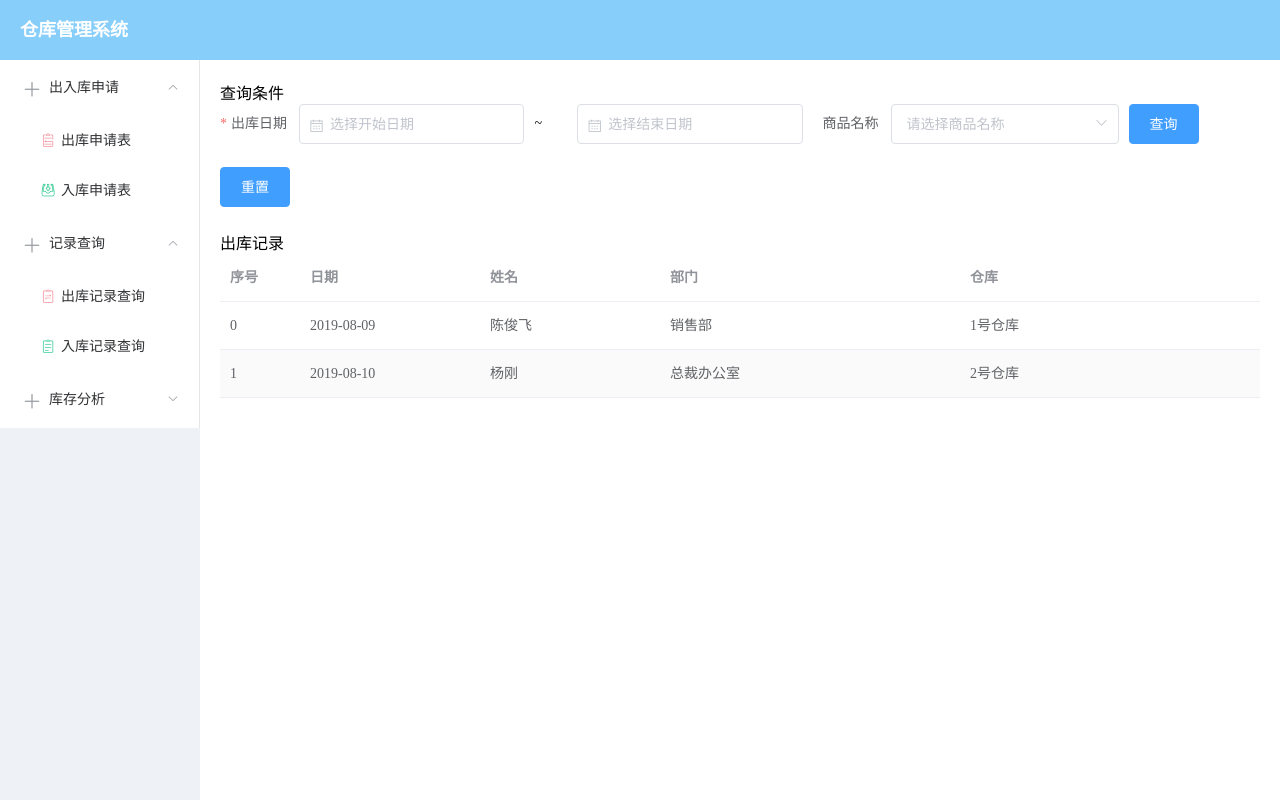
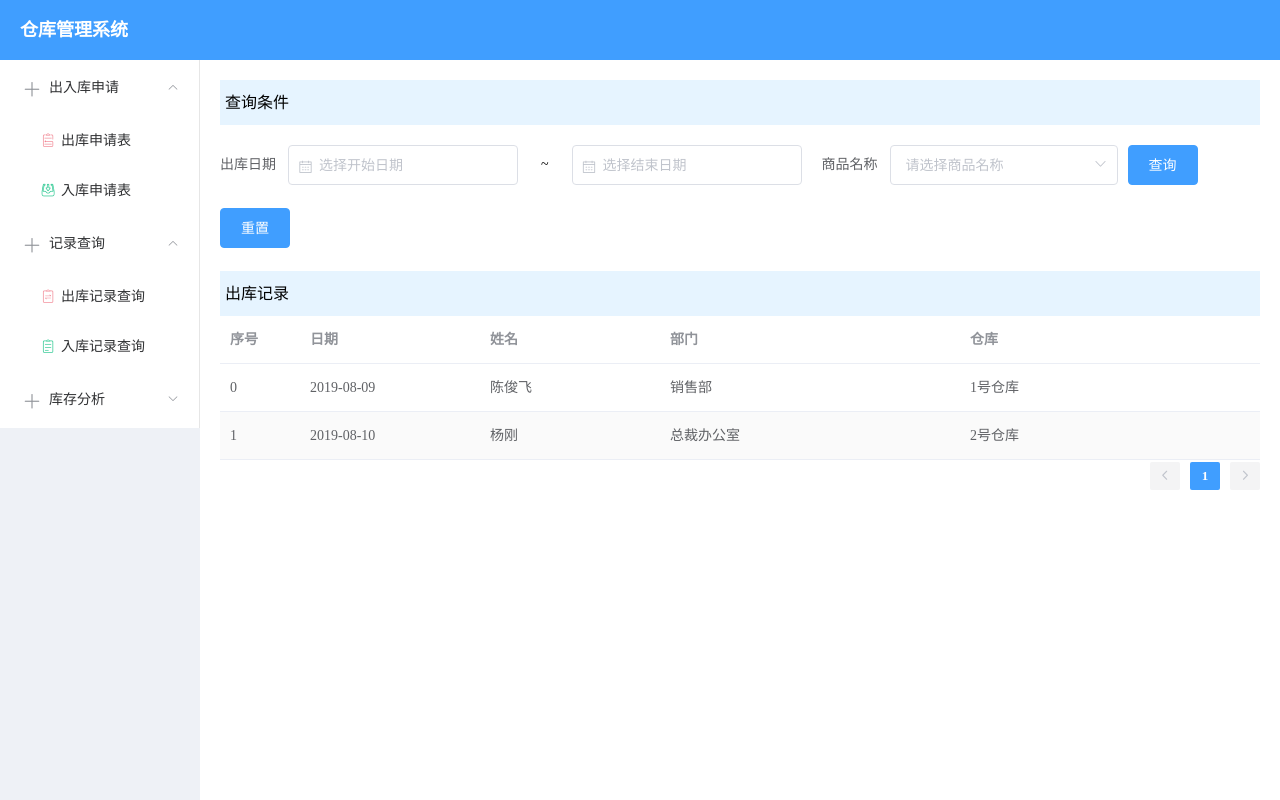
Before and after one commit to gitBingxu/ware-manage, a Vue app: page /outquery in a window 1280 px wide. Shown: the top 800 px of the page. Built offline with nearby package versions, Linux system fonts and the light colour scheme.

Commit message:
add in-out query

```diff
--- /dev/null
+++ b/src/components/queryCondition.vue
@@ -0,0 +1,74 @@
+<template>
+  <div>
+    <div class="condition">查询条件</div>
+    <el-form :inline="true" :model="query" class="demo-form-inline query">
+      <el-form-item :label="text">
+        <el-col :span="11">
+          <el-form-item>
+            <el-date-picker type="date" placeholder="选择开始日期" v-model="query.date1" style="width: 100%;"></el-date-picker>
+          </el-form-item>
+        </el-col>
+        <el-col class="line" :span="2">~</el-col>
+        <el-col :span="11">
+          <el-form-item>
+            <el-date-picker type="date" placeholder="选择结束日期" v-model="query.date2" style="width: 100%;"></el-date-picker>
+          </el-form-item>
+        </el-col>
+      </el-form-item>
+      <el-form-item label="商品名称">
+        <el-select v-model="query.product" placeholder="请选择商品名称">
+          <el-option label="灭火器" value="anni"></el-option>
+          <el-option label="手机" value="mobile"></el-option>
+        </el-select>
+      </el-form-item>
+      <el-form-item>
+        <el-button type="primary" @click="queryRecord">查询</el-button>
+      </el-form-item>
+      <el-form-item>
+        <el-button type="primary" @click="reset">重置</el-button>
+      </el-form-item>
+    </el-form>
+  </div>
+</template>
+
+<script>
+export default {
+  name: 'QueryCondi',
+  props: ['text'],
+  components: {
+
+  },
+  data () {
+    return {
+      query: {
+        date1: '',
+        date2: '',
+        product: ''
+      }
+    }
+  },
+  methods: {
+    queryRecord () {
+      console.log('query')
+    },
+    reset () {
+      this.query = {}
+    }
+  }
+}
+</script>
+
+<style lang="scss" scoped>
+.condition {
+  line-height: 45px;
+  padding-left: 5px;
+  background: #e6f4ff;
+  }
+  .query {
+    margin-top: 20px;
+  }
+  .line {
+    text-align: center;
+    padding-right: 10px;
+  }
+</style>
--- /dev/null
+++ b/src/components/recordTab.vue
@@ -0,0 +1,83 @@
+<template>
+  <div>
+    <div class="record">{{text}}</div>
+    <el-table :data="record" stripe max-height="1008">
+      <el-table-column
+      prop="num"
+      label="序号"
+      width="80">
+      </el-table-column>
+      <el-table-column
+        prop="date"
+        label="日期"
+        width="180">
+      </el-table-column>
+      <el-table-column
+        prop="name"
+        label="姓名"
+        width="180">
+      </el-table-column>
+      <el-table-column
+        prop="unit"
+        label="部门">
+      </el-table-column>
+      <el-table-column
+        prop="ware"
+        label="仓库">
+      </el-table-column>
+    </el-table>
+    <div class="pag-cnt">
+      <el-pagination
+      background
+      layout="prev, pager, next"
+      :total="10"
+      class="pag">
+      </el-pagination>
+    </div>
+  </div>
+</template>
+
+<script>
+export default {
+  name: 'RecordTab',
+  props: ['text'],
+  components: {
+
+  },
+  data () {
+    return {
+      record: [{
+        num: 0,
+        date: '2019-08-09',
+        dev: '灭火器',
+        name: '陈俊飞',
+        unit: '销售部',
+        ware: '1号仓库'
+      }, {
+        num: 1,
+        date: '2019-08-10',
+        dev: '灭火器',
+        name: '杨刚',
+        unit: '总裁办公室',
+        ware: '2号仓库'
+      }]
+    }
+  }
+}
+</script>
+
+<style lang="scss" scoped>
+.record {
+  line-height: 45px;
+  padding-left: 5px;
+  background: #e6f4ff;
+}
+.pag-cnt {
+  position: relative;
+  width: calc(100vw - 200px);
+  .pag {
+    position: absolute;
+    right: 30px;
+  }
+}
+</style>
--- a/src/views/inQuery/inQuery.vue
+++ b/src/views/inQuery/inQuery.vue
@@ -1,14 +1,19 @@
 <template>
   <div>
-    in InQuery
+    <query-cons text="入库日期"></query-cons>
+    <record-tab text="入库记录"></record-tab>
   </div>
 </template>
 
 <script>
+import QueryCons from '@/components/queryCondition'
+import RecordTab from '@/components/recordTab'
+
 export default {
   name: 'InQuery',
   components: {
-
+    QueryCons,
+    RecordTab
   },
   data () {
     return {
--- a/src/views/manage.vue
+++ b/src/views/manage.vue
@@ -33,7 +33,7 @@
         </el-submenu>
       </el-menu>
     </el-aside>
-    <el-main>
+    <el-main class="main">
       <keep-alive>
         <router-view/>
       </keep-alive>
@@ -59,7 +59,7 @@ export default {
 
 <style lang="scss" scoped>
   .header {
-    background-color:#87CEFA;
+    background-color:#409EFF;
     box-sizing: border-box;
     h1 {
       line-height: 60px;
@@ -72,7 +72,7 @@ export default {
   .aside {
     color: #333;
     background-color: rgb(238, 241, 246);
-    height: 900px;
+    height: calc(100vh - 60px);
     a {
       text-decoration: none;
     }
--- a/src/views/outQuery/outQuery.vue
+++ b/src/views/outQuery/outQuery.vue
@@ -1,98 +1,23 @@
 <template>
   <div>
-    <div>查询条件</div>
-    <el-form :inline="true" :model="query" class="demo-form-inline">
-      <el-form-item label="出库日期" required>
-        <el-col :span="11">
-          <el-form-item required>
-            <el-date-picker type="date" placeholder="选择开始日期" v-model="query.date1" style="width: 100%;"></el-date-picker>
-          </el-form-item>
-        </el-col>
-        <el-col class="line" :span="2">~</el-col>
-        <el-col :span="11">
-          <el-form-item required>
-            <el-date-picker type="date" placeholder="选择结束日期" v-model="query.date2" style="width: 100%;"></el-date-picker>
-          </el-form-item>
-        </el-col>
-      </el-form-item>
-      <el-form-item label="商品名称">
-        <el-select v-model="query.product" placeholder="请选择商品名称">
-          <el-option label="灭火器" value="anni"></el-option>
-          <el-option label="手机" value="mobile"></el-option>
-        </el-select>
-      </el-form-item>
-      <el-form-item>
-        <el-button type="primary" @click="queryRecord">查询</el-button>
-      </el-form-item>
-      <el-form-item>
-        <el-button type="primary" @click="reset">重置</el-button>
-      </el-form-item>
-    </el-form>
-    <div>出库记录</div>
-    <el-table :data="out_ware_record" stripe>
-      <el-table-column
-      prop="num"
-      label="序号"
-      width="80">
-      </el-table-column>
-      <el-table-column
-        prop="date"
-        label="日期"
-        width="180">
-      </el-table-column>
-      <el-table-column
-        prop="name"
-        label="姓名"
-        width="180">
-      </el-table-column>
-      <el-table-column
-        prop="unit"
-        label="部门">
-      </el-table-column>
-      <el-table-column
-        prop="ware"
-        label="仓库">
-      </el-table-column>
-    </el-table>
+    <query-cons text="出库日期"></query-cons>
+    <record-tab text="出库记录"></record-tab>
   </div>
 </template>
 
 <script>
+import QueryCons from '@/components/queryCondition'
+import RecordTab from '@/components/recordTab'
+
 export default {
   name: 'OutQuery',
   components: {
-
+    QueryCons,
+    RecordTab
   },
   data () {
     return {
-      query: {
-        date1: '',
-        date2: '',
-        product: ''
-      },
-      out_ware_record: [{
-        num: 0,
-        date: '2019-08-09',
-        dev: '灭火器',
-        name: '陈俊飞',
-        unit: '销售部',
-        ware: '1号仓库'
-      }, {
-        num: 1,
-        date: '2019-08-10',
-        dev: '灭火器',
-        name: '杨刚',
-        unit: '总裁办公室',
-        ware: '2号仓库'
-      }]
-    }
-  },
-  methods: {
-    queryRecord () {
-      console.log('query')
-    },
-    reset () {
-      this.query = {}
+
     }
   }
 }
```
Also changed, not shown: src/assets/style.sass (added).
